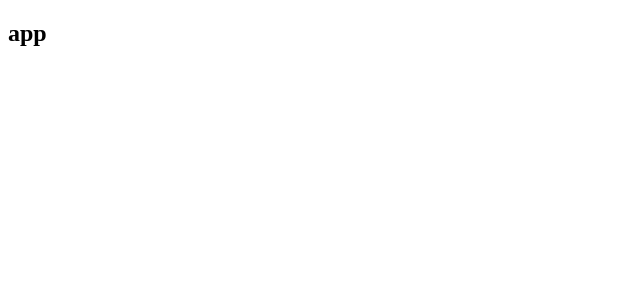
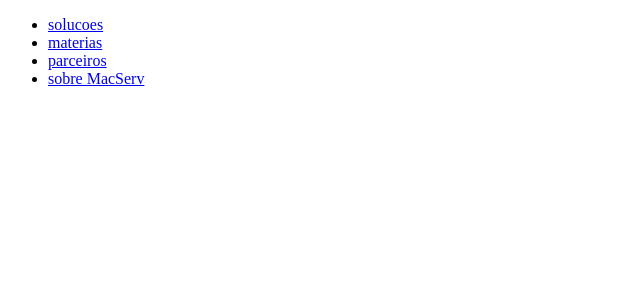
Before and after one commit to uenissantos/macserv, a React (Create React App) app: page / in a window 1280 px wide. Before the commit this address had no page. Shown: the top 300 px of the page, without its empty margins (0-640 px from the left). Built offline with nearby package versions, Linux system fonts and the light colour scheme.

Commit message:
:sparkles: NavBar criar navBar

```diff
--- /dev/null
+++ b/src/data/NavBarInformation.js
@@ -0,0 +1,34 @@
+export const NavBarInformation = [
+
+	{
+
+		children: 'solucoes',
+		href: '',
+		newTab: false,
+		classe: ''
+
+	}, {
+
+		children: 'materias',
+		href: '',
+		newTab: false,
+		classe: ''
+
+	}, {
+
+		children: 'parceiros',
+		href: '',
+		newTab: false,
+		classe: ''
+
+	}, {
+
+		children: 'sobre MacServ',
+		href: '',
+		newTab: false,
+		classe: ''
+
+	},
+
+
+]
--- a/src/pages/App/App.js
+++ b/src/pages/App/App.js
@@ -7,13 +7,12 @@ function App() {
 			<Routes>
 
 
-				<Route element={<Home />} />
+				<Route path='/' element={<Home />} />
 
 
 
 			</Routes>
 
-			<h2>app</h2>
 
 		</BrowserRouter >
 
--- a/src/pages/Home/Home.jsx
+++ b/src/pages/Home/Home.jsx
@@ -1,5 +1,6 @@
 import React from 'react'
 import { Outlet } from 'react-router-dom';
+import { NavBar } from '../NavBar/NavBar';
 import *  as Styled from './styles'
 
 
@@ -7,7 +8,7 @@ export const Home = () => {
 return (
 
 <Styled.Home>
-
+<NavBar/>
 
 
 <Outlet/>
--- /dev/null
+++ b/src/pages/NavBar/NavBar.jsx
@@ -0,0 +1,15 @@
+import React from 'react'
+import { MenuLinks } from '../../components/navBar/menu';
+import *  as Styled from './styles'
+import { NavBarInformation } from '../../data/NavBarInformation';
+
+export const NavBar = () => {
+return (
+
+<Styled.NavBar>
+
+	<MenuLinks  information={NavBarInformation} />
+
+</Styled.NavBar>
+)
+};
--- /dev/null
+++ b/src/pages/NavBar/styles.js
@@ -0,0 +1,7 @@
+import styled, { css } from 'styled-components';
+
+export const NavBar = styled.nav`
+${() => css`
+
+`}
+`;
```
